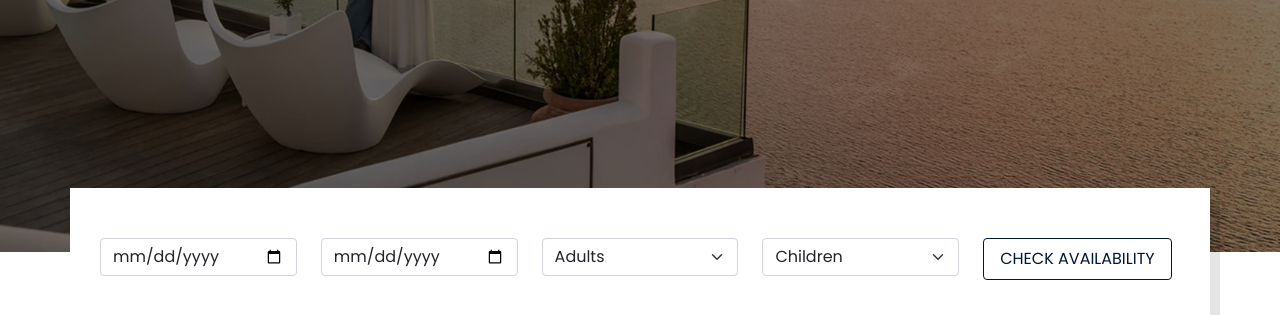
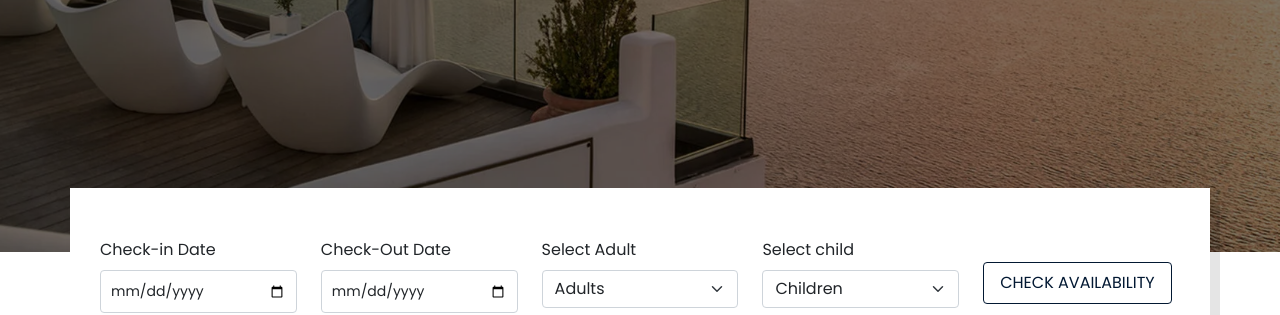
Before and after one commit to ARSHAD-12356/Responsive-Hotel-Website, a plain HTML site: page index.html in a window 1280 px wide. Shown: the part 488-803 px from the top of the page. Drawn offline with nearby package versions, Linux system fonts and the light colour scheme; files whose address does not match are found by name.

Commit message:
Update index.html

```diff
--- a/index.html
+++ b/index.html
@@ -107,17 +107,25 @@
 
         <div class="container booking-area">
             <form action="" class="row">
-                <div class="col-lg mb-3 mb-lg-0">
-                    <input type="date" class="form-control" placeholder="Date">
+                <div class="col-lg mb-3 mb-lg-0 position-relative">
+                    <label for="checkin" class="form-label">Check-in Date</label>
+                    <input type="date" id="checkin" class="form-control" style="font-size: 14px; padding: 10px;">
+                    <small class="text-muted">Format: dd-mm-yyyy</small>
+                </div>
+
+                <!-- Check-out Date -->
+                <div class="col-lg mb-3 mb-lg-0 position-relative">
+                    <label for="checkin" class="form-label">Check-Out Date</label>
+                    <input type="date" id="checkin" class="form-control" style="font-size: 14px; padding: 10px;">
+                    <small class="text-muted">Format: dd-mm-yyyy</small>
                 </div>
                 <div class="col-lg mb-3 mb-lg-0">
-                    <input type="date" class="form-control" placeholder="Date">
-                </div>
-                <div class="col-lg mb-3 mb-lg-0">
+                    <label for="checkin" class="form-label">Select Adult</label>
                     <select class="form-select">
                         <option selected>Adults</option>
                         <option value="1">1</option>
                         <option value="2">2</option>
+                        <option value="3">3</option>
                         <option value="3">3</option>
                         <option value="4">4</option>
                         <option value="5">5</option>
@@ -125,6 +133,9 @@
                     </select>
                 </div>
                 <div class="col-lg mb-3 mb-lg-0">
+                    <label for="checkin" class="form-label">Select
+                        child
+                    </label>
                     <select class="form-select">
                         <option selected>Children</option>
                         <option value="1">1</option>
@@ -135,8 +146,8 @@
                         <option value="6">6</option>
                     </select>
                 </div>
-                <div class="col-lg mb-0 lg-0">
-                    <button type="submit" class="main-btn rounded-2 px-lg-3">Check Availability</button>
+                <div class="col-lg mb-3 lg-0">
+                    <button type="submit" class="main-btn rounded-2 px-lg-3 mt-4">Check Availability</button>
                 </div>
             </form>
         </div>
```
